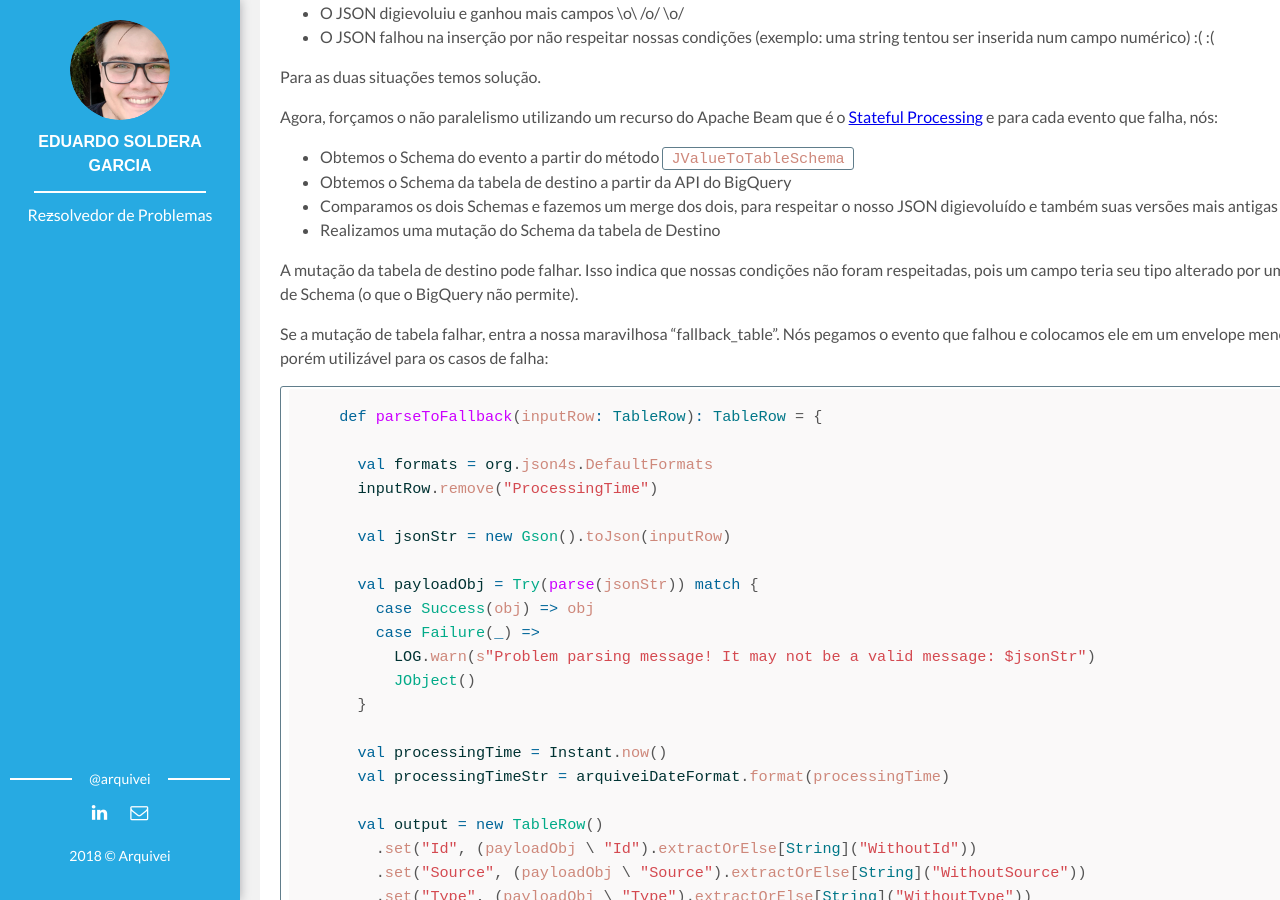
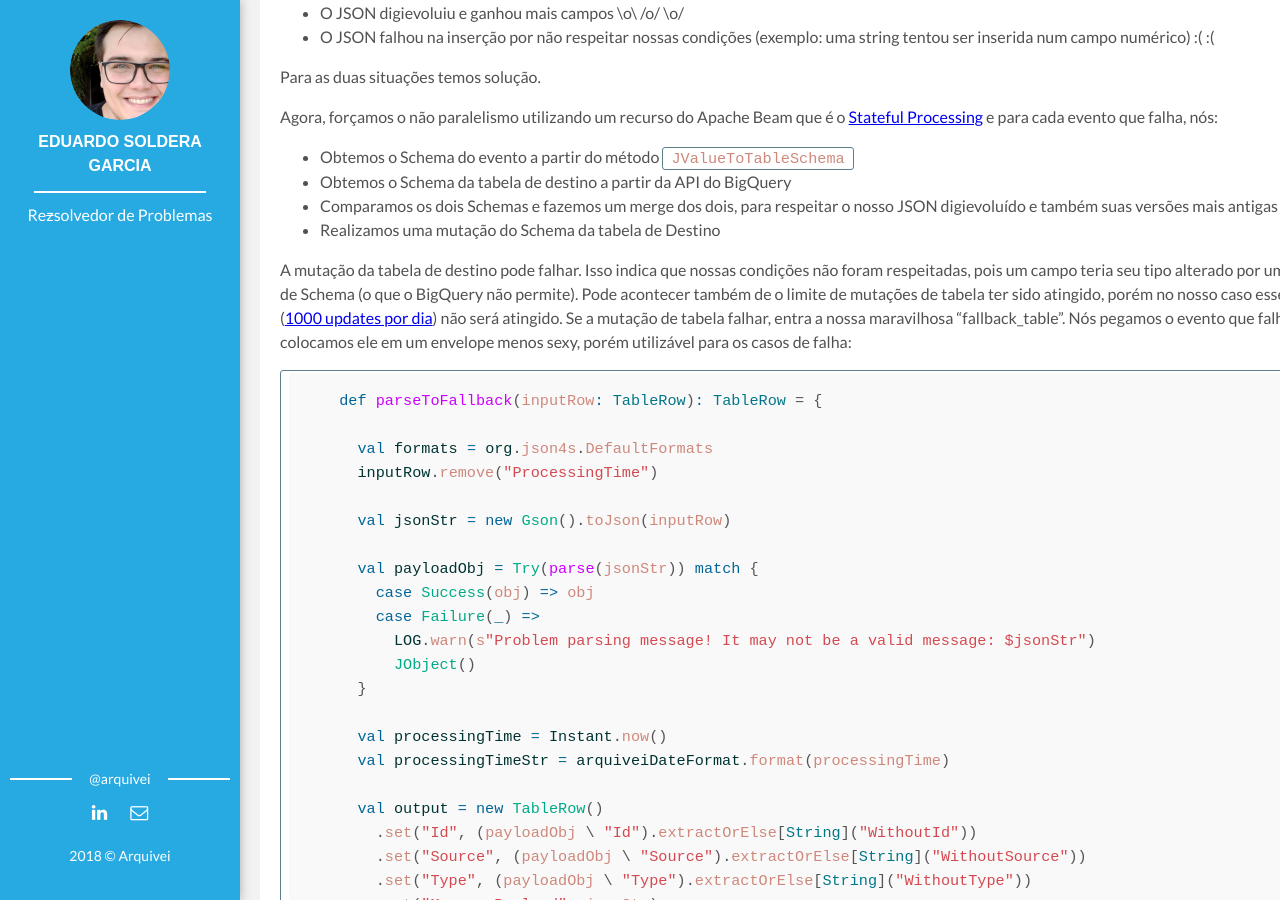
Before and after one commit to arquivei/arquivei.github.io, a Jekyll site: the page built from _posts/2018-12-26-generic-data-pipeline.markdown, in a window 1280 px wide and 900 px high, scrolled down 14114 px. Built offline with Jekyll 4.4.1, drawn with Linux system fonts in a browser that asks for light colours; comment, search, counter and statistics services are not loaded.

Commit message:
Ajuste falando sobre limite detabelas

````diff
--- a/_posts/2018-12-26-generic-data-pipeline.markdown
+++ b/_posts/2018-12-26-generic-data-pipeline.markdown
@@ -510,8 +510,7 @@ Agora, forçamos o não paralelismo utilizando um recurso do Apache Beam que é
 - Comparamos os dois Schemas e fazemos um merge dos dois, para respeitar o nosso JSON digievoluído e também suas versões mais antigas
 - Realizamos uma mutação do Schema da tabela de Destino
 
-A mutação da tabela de destino pode falhar. Isso indica que nossas condições não foram respeitadas, pois um campo teria seu tipo alterado por um update de Schema (o que o BigQuery não permite).
-
+A mutação da tabela de destino pode falhar. Isso indica que nossas condições não foram respeitadas, pois um campo teria seu tipo alterado por um update de Schema (o que o BigQuery não permite). Pode acontecer também de o limite de mutações de tabela ter sido atingido, porém no nosso caso esse limite ([1000 updates por dia](https://cloud.google.com/bigquery/quotas#table_limits)) não será atingido.
 Se a mutação de tabela falhar, entra a nossa maravilhosa "fallback_table". Nós pegamos o evento que falhou e colocamos ele em um envelope menos sexy, porém utilizável para os casos de falha:
 
 ```scala
````
